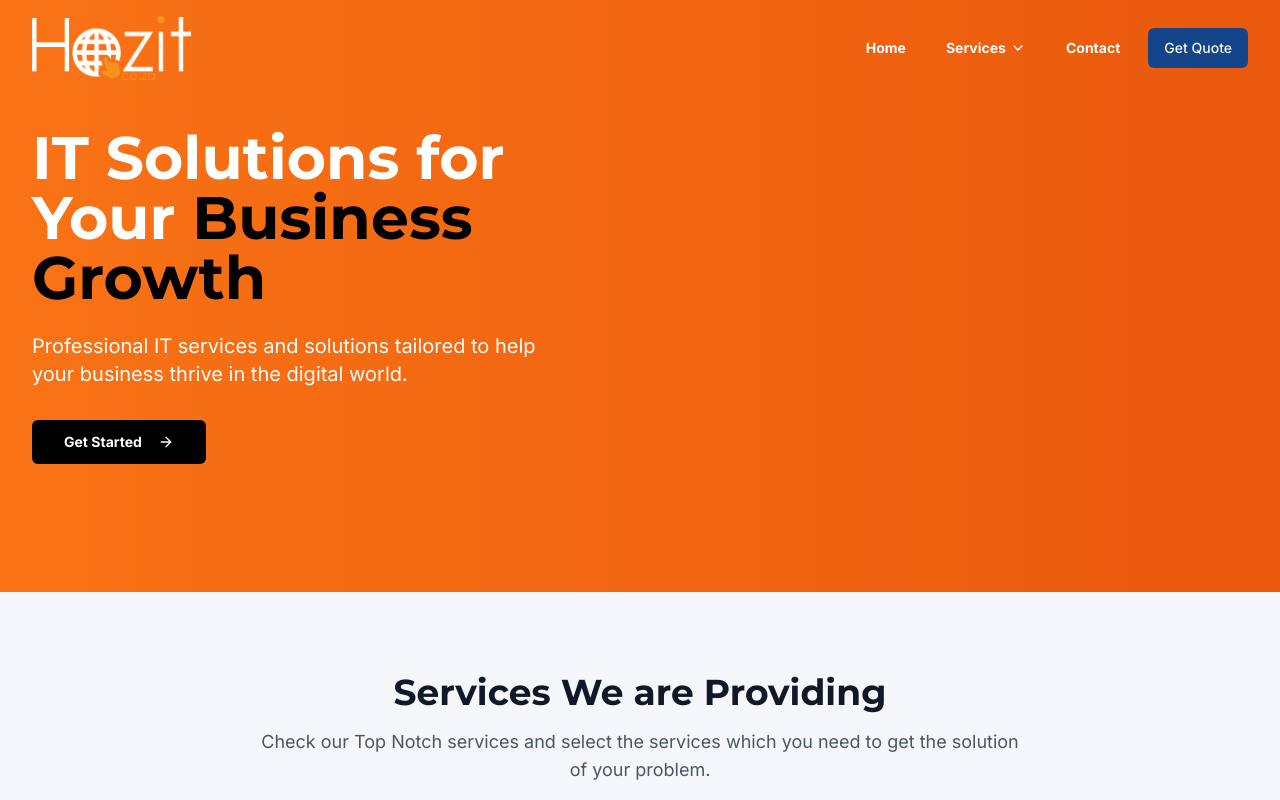
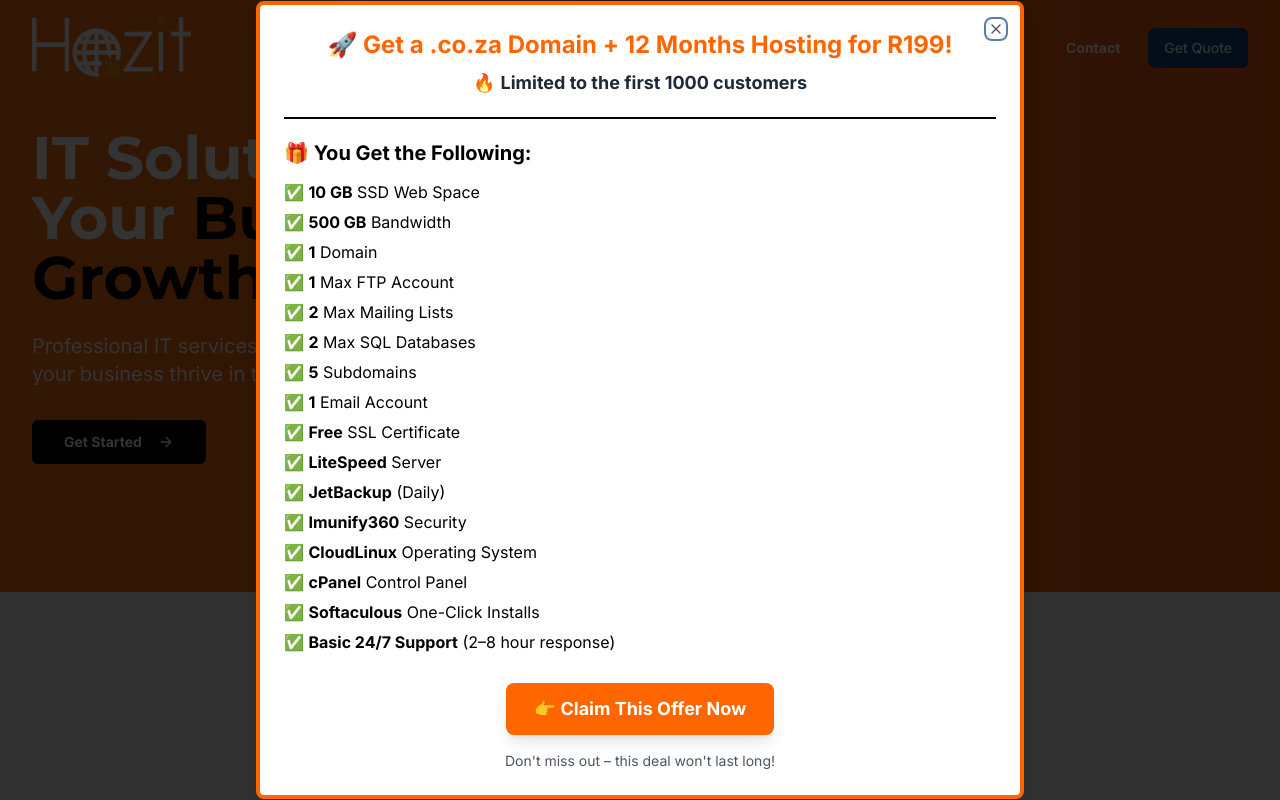
Before and after one commit to HalfLife86/hozit-website-revamp-project, a React (Vite) app: page / in a window 1280 px wide. Shown: the top 800 px of the page. Built offline with nearby package versions, Linux system fonts and the light colour scheme.

Commit message:
Add promotional popup
Implement a popup screen with the provided content, displaying it on the first visit after a 2-second delay.

```diff
--- /dev/null
+++ b/src/components/PopupOffer.tsx
@@ -0,0 +1,71 @@
+
+import React, { useState, useEffect } from 'react';
+import { Dialog, DialogContent } from "@/components/ui/dialog";
+import { Link } from 'react-router-dom';
+
+const PopupOffer = () => {
+  const [isOpen, setIsOpen] = useState(false);
+
+  useEffect(() => {
+    // Check if user has visited before
+    const hasVisited = localStorage.getItem('hasVisitedBefore');
+
+    if (!hasVisited) {
+      // Set timeout to show popup after 2 seconds
+      const timer = setTimeout(() => {
+        setIsOpen(true);
+        // Mark that user has visited
+        localStorage.setItem('hasVisitedBefore', 'true');
+      }, 2000);
+
+      return () => clearTimeout(timer);
+    }
+  }, []);
+
+  return (
+    <Dialog open={isOpen} onOpenChange={setIsOpen}>
+      <DialogContent className="max-w-3xl p-0 border-4 border-[#ff6600] rounded-xl">
+        <div className="bg-white p-6 rounded-lg font-sans text-black">
+          <h2 className="text-center text-[#ff6600] text-2xl font-bold">🚀 Get a .co.za Domain + 12 Months Hosting for R199!</h2>
+          <p className="text-center text-lg text-gray-800 mt-2">🔥 <strong>Limited to the first 1000 customers</strong></p>
+
+          <hr className="border-t-2 border-black my-5" />
+
+          <h3 className="text-black text-xl font-bold">🎁 You Get the Following:</h3>
+          <ul className="list-none pl-0 text-base leading-relaxed mt-3 space-y-1">
+            <li>✅ <strong>10 GB</strong> SSD Web Space</li>
+            <li>✅ <strong>500 GB</strong> Bandwidth</li>
+            <li>✅ <strong>1</strong> Domain</li>
+            <li>✅ <strong>1</strong> Max FTP Account</li>
+            <li>✅ <strong>2</strong> Max Mailing Lists</li>
+            <li>✅ <strong>2</strong> Max SQL Databases</li>
+            <li>✅ <strong>5</strong> Subdomains</li>
+            <li>✅ <strong>1</strong> Email Account</li>
+            <li>✅ <strong>Free</strong> SSL Certificate</li>
+            <li>✅ <strong>LiteSpeed</strong> Server</li>
+            <li>✅ <strong>JetBackup</strong> (Daily)</li>
+            <li>✅ <strong>Imunify360</strong> Security</li>
+            <li>✅ <strong>CloudLinux</strong> Operating System</li>
+            <li>✅ <strong>cPanel</strong> Control Panel</li>
+            <li>✅ <strong>Softaculous</strong> One-Click Installs</li>
+            <li>✅ <strong>Basic 24/7 Support</strong> (2–8 hour response)</li>
+          </ul>
+
+          <div className="text-center mt-7">
+            <Link
+              to="/website-hosting"
+              className="inline-block bg-[#ff6600] text-white px-7 py-3 text-lg rounded-lg font-bold shadow-lg hover:bg-orange-500 transition-colors"
+              onClick={() => setIsOpen(false)}
+            >
+              👉 Claim This Offer Now
+            </Link>
+          </div>
+
+          <p className="text-center mt-4 text-sm text-gray-600">Don't miss out – this deal won't last long!</p>
+        </div>
+      </DialogContent>
+    </Dialog>
+  );
+};
+
+export default PopupOffer;
--- a/src/pages/Index.tsx
+++ b/src/pages/Index.tsx
@@ -6,6 +6,7 @@ import Services from '@/components/Services';
 import Features from '@/components/Features';
 import About from '@/components/About';
 import Footer from '@/components/Footer';
+import PopupOffer from '@/components/PopupOffer';
 
 const Index = () => {
   // Smooth scrolling functionality
@@ -37,6 +38,7 @@ const Index = () => {
   return (
     <div className="min-h-screen flex flex-col">
       <Navbar />
+      <PopupOffer />
       <main>
         <Hero />
         <Services />
```
